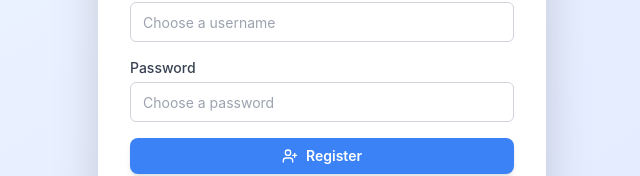
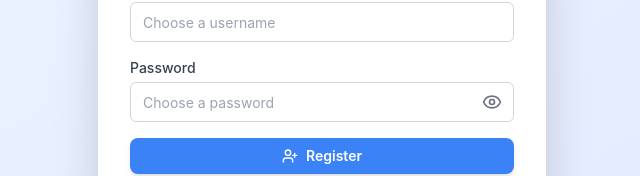
Before and after one commit to thevijayshankersharma/hardware-inventory-management, a React (Create React App) app in the folder Frontend/: page /register in a window 1280 px wide. Shown: the part 332-508 px from the top of the page, without its empty margins (318-958 px from the left). Built offline with nearby package versions, Linux system fonts and the light colour scheme; no server answers.

Commit message:
feat: Add show password functionality to registration form

```diff
--- a/Frontend/src/components/Login.js
+++ b/Frontend/src/components/Login.js
@@ -6,7 +6,7 @@
 import { login } from "../services/api";
 import { Link, useNavigate } from "react-router-dom";
 import { motion } from "framer-motion";
-import { Loader2, LogIn } from "lucide-react";
+import { Loader2, LogIn, Eye, EyeOff } from "lucide-react"; // Import Eye and EyeOff icons
 import { useToast } from "./ui/use-toast";
 
 export default function Login({ onLogin }) {
@@ -15,6 +15,7 @@
     password: "",
   });
   const [loading, setLoading] = useState(false);
+  const [showPassword, setShowPassword] = useState(false); // State to toggle password visibility
   const navigate = useNavigate();
   const { toast } = useToast();
 
@@ -91,9 +92,10 @@
               >
                 Password
               </label>
+              <div className="relative">
                 <Input
                   id="password"
-                type="password"
+                  type={showPassword ? "text" : "password"} // Toggle password visibility
                   name="password"
                   value={credentials.password}
                   onChange={handleChange}
@@ -101,6 +103,18 @@
                   required
                   className="w-full"
                 />
+                <button
+                  type="button"
+                  onClick={() => setShowPassword(!showPassword)} // Toggle showPassword state
+                  className="absolute inset-y-0 right-0 flex items-center pr-3"
+                >
+                  {showPassword ? (
+                    <EyeOff className="h-5 w-5 text-gray-500" />
+                  ) : (
+                    <Eye className="h-5 w-5 text-gray-500" />
+                  )}
+                </button>
+              </div>
             </div>
             <Button
               type="submit"
--- a/Frontend/src/components/Register.js
+++ b/Frontend/src/components/Register.js
@@ -6,12 +6,13 @@
 import { register } from "../services/api";
 import { useNavigate } from "react-router-dom";
 import { motion } from "framer-motion";
-import { Loader2, UserPlus } from "lucide-react";
+import { Loader2, UserPlus, Eye, EyeOff } from "lucide-react"; // Import Eye and EyeOff icons
 import { useToast } from "./ui/use-toast";
 
 export default function Register() {
   const [credentials, setCredentials] = useState({ username: "", password: "" });
   const [loading, setLoading] = useState(false);
+  const [showPassword, setShowPassword] = useState(false); // State to toggle password visibility
   const navigate = useNavigate();
   const { toast } = useToast();
 
@@ -73,9 +74,10 @@
             </div>
             <div>
               <label htmlFor="password" className="block text-sm font-medium text-gray-700 mb-1">Password</label>
+              <div className="relative">
                 <Input
                   id="password"
-                type="password"
+                  type={showPassword ? "text" : "password"} // Toggle password visibility
                   name="password"
                   value={credentials.password}
                   onChange={handleChange}
@@ -83,6 +85,18 @@
                   required
                   className="w-full"
                 />
+                <button
+                  type="button"
+                  onClick={() => setShowPassword(!showPassword)} // Toggle showPassword state
+                  className="absolute inset-y-0 right-0 flex items-center pr-3"
+                >
+                  {showPassword ? (
+                    <EyeOff className="h-5 w-5 text-gray-500" />
+                  ) : (
+                    <Eye className="h-5 w-5 text-gray-500" />
+                  )}
+                </button>
+              </div>
             </div>
             <Button
               type="submit"
```
Lines whose indentation alone changed are shown as unchanged.
